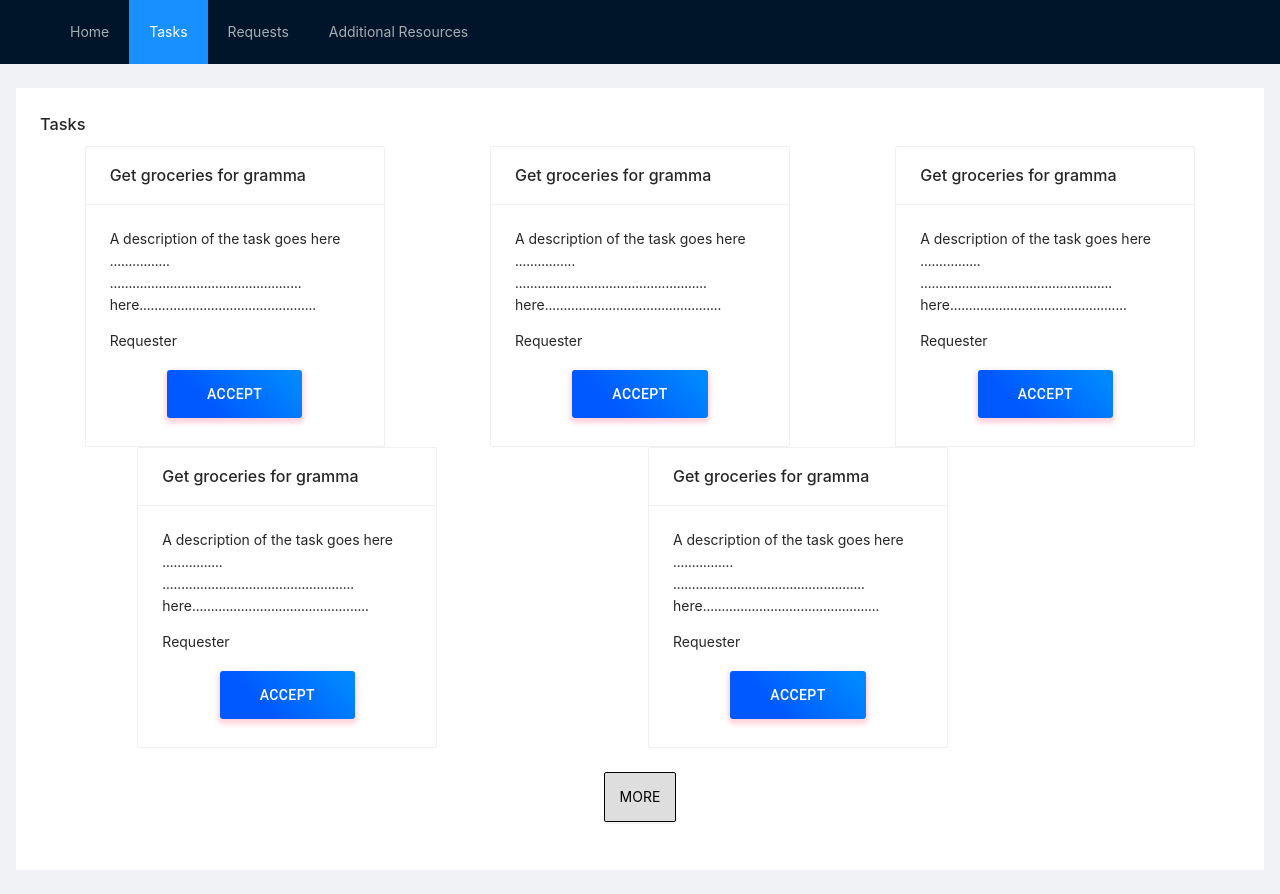
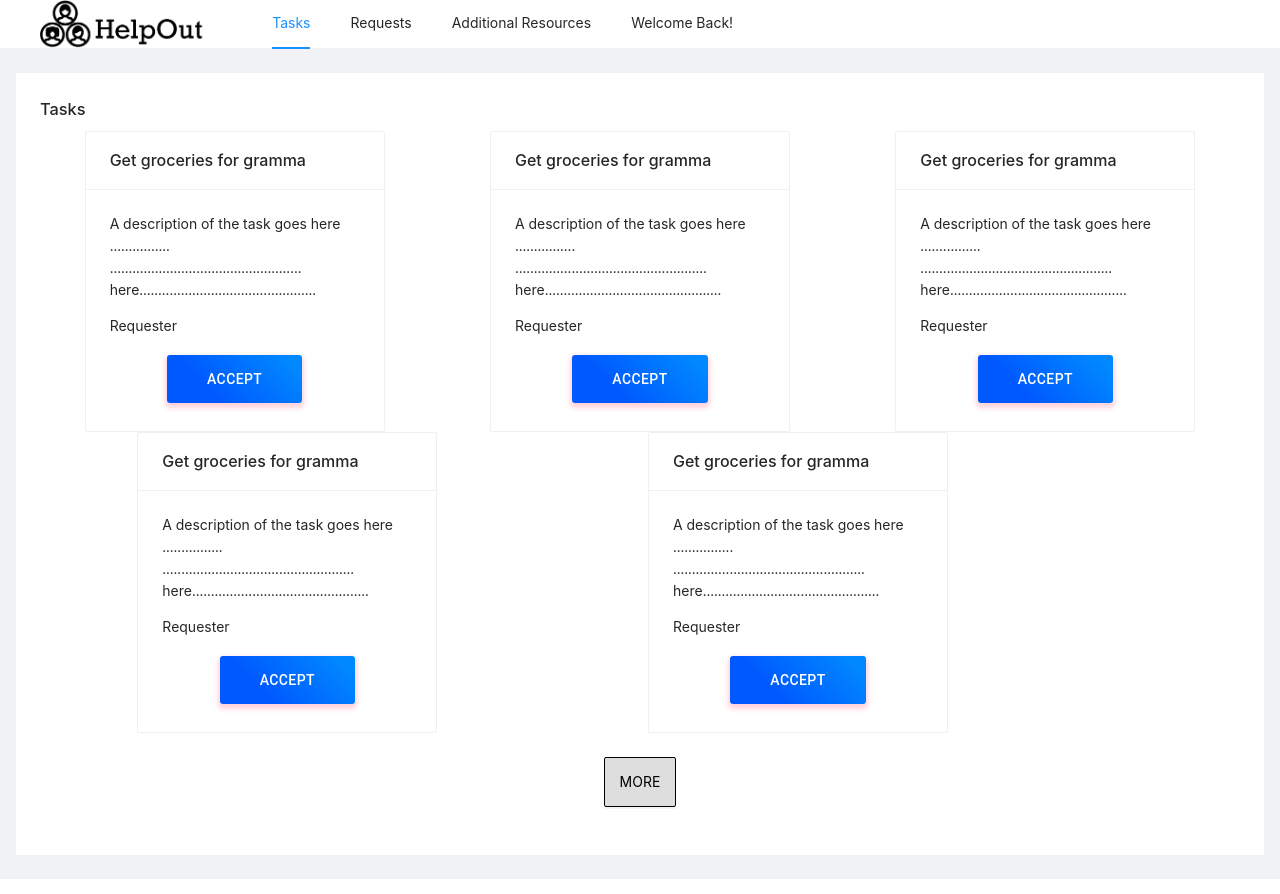
Before and after one commit to info442-group-7/HelpOut, a React (Create React App) app: page /YourRequests in a window 1280 px wide. Built offline with nearby package versions, Linux system fonts and the light colour scheme.

Commit message:
add navbar

```diff
--- a/src/App.css
+++ b/src/App.css
@@ -15,8 +15,12 @@
   }
 }
 
+.welcome {
+  margin-left: auto;
+}
+
 .App-header {
-  background-color: #282c34;
+  background-color: #235dd3;
   min-height: 100vh;
   display: flex;
   flex-direction: column;
--- a/src/App.jsx
+++ b/src/App.jsx
@@ -6,9 +6,12 @@ import { Layout, Menu } from 'antd';
 ///import Dashboard from './containers/Dashboard/Dashboard';
 import YourRequests from './components/YourRequests/YourRequests';
 import Test from './components/YourRequests/test';
+import logo from './logo.png';
+import styles from './App.css'
 
 import DashboardLayout from './components/DashboardLayout/DashboardLayout';
 import HomeView from './components/HomeView';
+
 
 
 const { Header, Content, Footer, Sider } = Layout;
@@ -24,19 +27,29 @@ const App = () => {
       <Layout style={{ minHeight: '100vh' }}>
 
         <Layout>
-          <Header>
-            <div className="logo" />
-            <Menu theme="dark" mode="horizontal" defaultSelectedKeys={['2']}>
-                <Menu.Item key="1"><span>Home</span>
-                <Link to="/" /></Menu.Item>
+
+
+
+
+          <Menu theme="light" mode="horizontal" defaultSelectedKeys={['2']}>
+
+            <Menu.Item key="1"><span> <Menu.Item key="1"><span><img src={logo} alt="Smiley face" height="50" /></span><Link to="/" />
+            </Menu.Item></span>
+            </Menu.Item>
+
             <Menu.Item key="2">Tasks</Menu.Item>
             <Menu.Item key="3"><span>Requests</span>
               <Link to="/YourRequests" /></Menu.Item>
             <Menu.Item key="4">Additional Resources
                 <Link to="/test" /></Menu.Item>
+
+              <Menu.Item key="5">Welcome Back!
+                </Menu.Item>
+
           </Menu>
-            </Header>
           <Content style={{ margin: '24px 16px', padding: 24, background: '#fff', minHeight: 280 }}>
+
+
             <Route exact path="/" component={HomeView} />
             <Route path="/YourRequests" component={YourRequests} />
             <Route path="/test" component={Test} />
```
Also changed, not shown: src/logo.png (added), src/logo.svg (deleted). Lines whose indentation alone changed are shown as unchanged.
